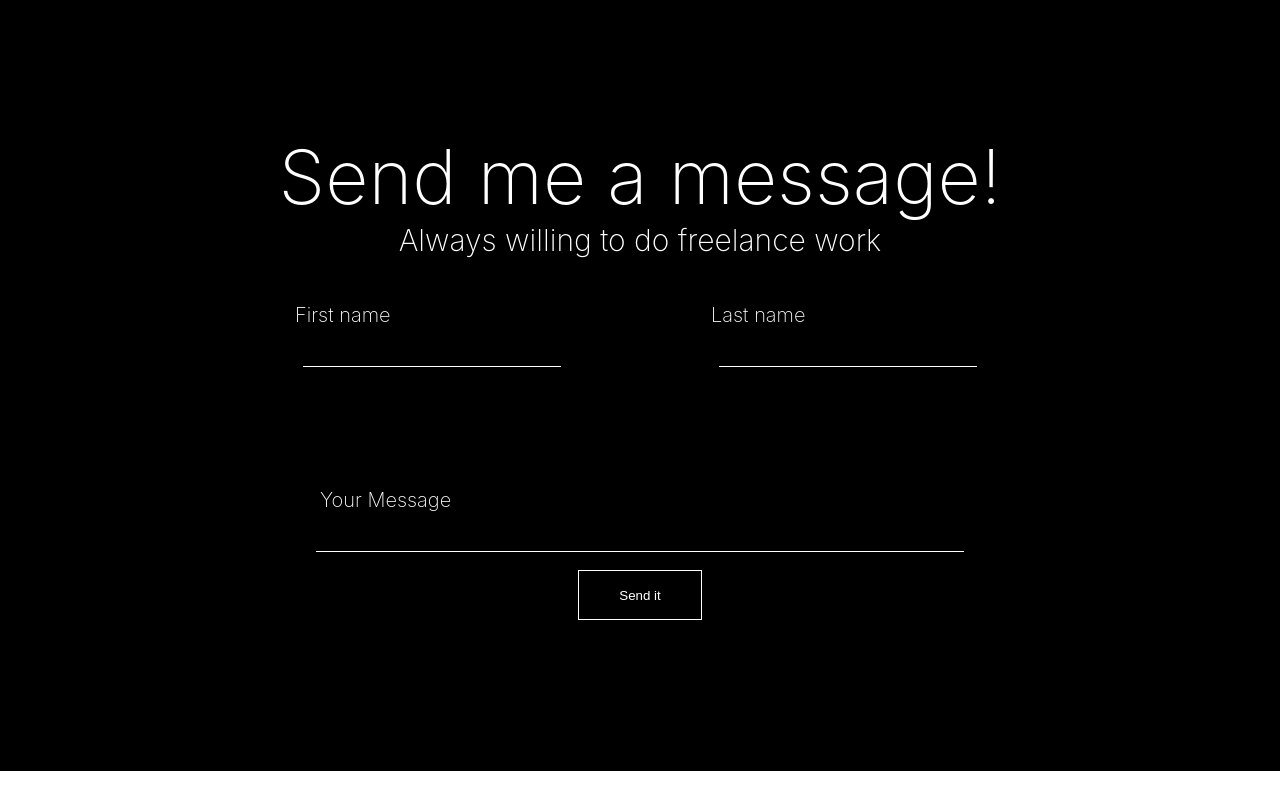
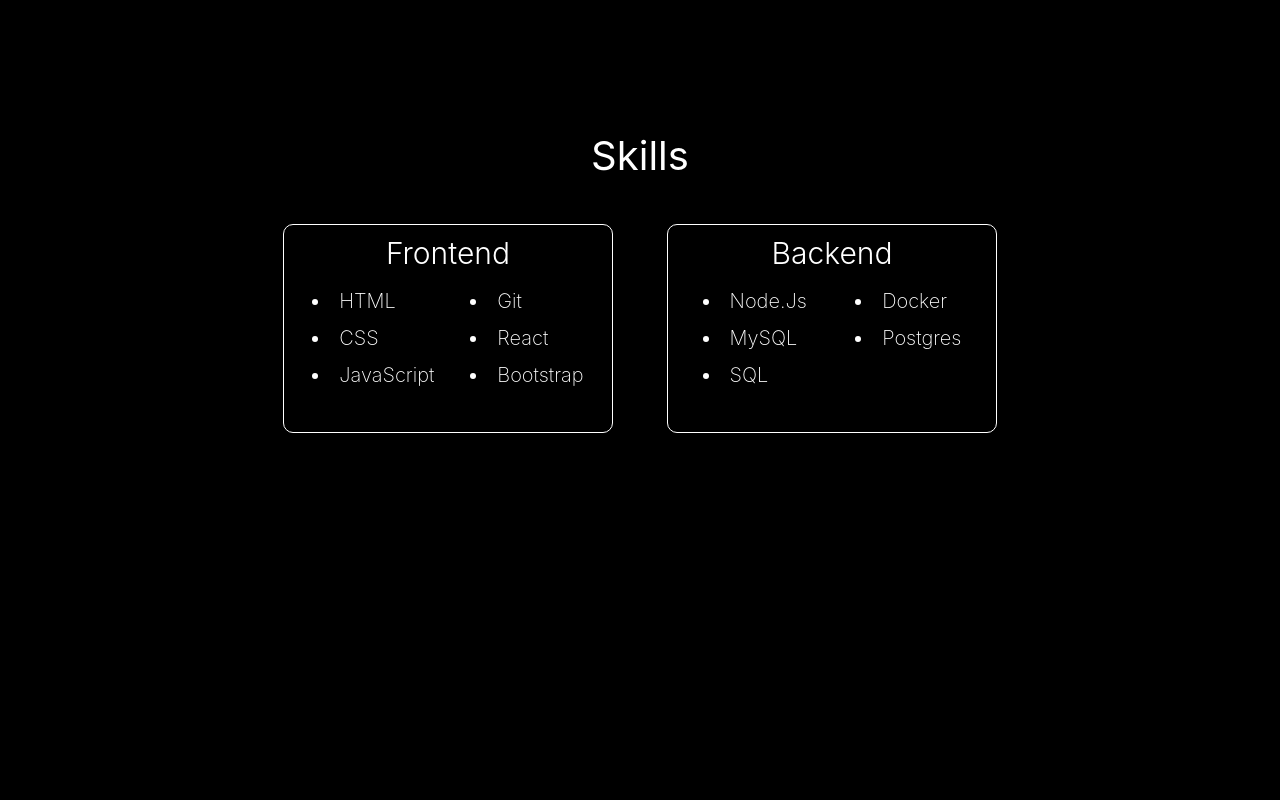
Before and after one commit to kaleckh/kaleckh.github.io, a React (Create React App) app: page / in a window 1280 px wide. Shown: the part 2700-3500 px from the top of the page. Before the commit the page ends 3471 px from the top, so only its background shows below. Built offline with nearby package versions, Linux system fonts and the light colour scheme.

Commit message:
added skills

```diff
--- a/src/App.css
+++ b/src/App.css
@@ -144,30 +144,6 @@
     filter: blur(5px);
 }
 
-.card:nth-child(1) {
-    transition-delay: 600ms;
-}
-
-.card:nth-child(2) {
-    transition-delay: 400ms;
-}
-
-.card:nth-child(3) {
-    transition-delay: 200ms;
-}
-
-.card:nth-child(4) {
-    transition-delay: 600ms;
-}
-
-.card:nth-child(5) {
-    transition-delay: 400ms;
-}
-
-.card:nth-child(6) {
-    transition-delay: 200ms;
-}
-
 .twitter {
     height: 50px;
     width: 50px;
@@ -211,9 +187,10 @@
 
 .sectionThree {
     display: flex;
-    height: 80vh;
+    height: 100vh;
     width: 100%;
     align-items: center;
+    justify-content: center;
     flex-direction: column;
     background-color: black;
 }
@@ -392,6 +369,89 @@
     height: 80vh;
 }
 
+.sectionFive {
+    height: 70vh;
+    background-color: black;
+    color: white;
+    display: flex;
+    align-items: center;
+    flex-direction: column;
+}
+
+.frontContainer {
+    border: solid white 1px;
+    width: 40%;
+    height: 40%;
+    display: flex;
+    align-items: center;
+    flex-direction: column;
+    padding: 10px;
+    border-radius: 10px;
+}
+
+li {
+    font-weight: 200;
+    font-size: 20px;
+}
+
+.leftList {
+    display: flex;
+    flex-direction: column;
+    justify-content: space-around;
+    height: 100%;
+}
+
+.rightList {
+    display: flex;
+    flex-direction: column;
+    justify-content: space-around;
+    height: 100%;
+}
+
+.skills {
+    height: 20%;
+    font-size: 40px;
+    font-weight: 400;
+}
+
+.none {
+    opacity: 0;
+}
+
+.backContainer {
+    border: solid white 1px;
+    width: 40%;
+    height: 40%;
+    display: flex;
+    align-items: center;
+    flex-direction: column;
+    padding: 10px;
+}
+
+.listContainer {
+    display: flex;
+    width: 100%;
+    justify-content: space-around;
+    height: 60%;
+}
+
+.skillsNameContainer {
+    justify-content: space-around;
+    display: flex;
+    width: 60%;
+    height: 100%;
+}
+
+.frontend {
+    height: 25%;
+    font-weight: 300;
+    font-size: 30px;
+}
+
+.show {
+    opacity: 1;
+}
+
 @media (width < 1300px) {
     .photoLeft {
         display: flex;
@@ -516,6 +576,9 @@
         font-weight: 200;
         font-size: 35px;
     }
+    li {
+        font-size: 15px;
+    }
 }
 
 @media (width < 900px) {
@@ -549,6 +612,34 @@
         border-radius: 10px;
         object-fit: cover;
         opacity: 0;
+    }
+    .skillsNameContainer {
+        align-items: center;
+        display: flex;
+        flex-direction: column;
+        width: 60%;
+        height: 100%;
+    }
+    li {
+        font-size: 25px;
+    }
+    .frontContainer {
+        border: solid white 1px;
+        width: 80%;
+        height: 40%;
+        display: flex;
+        align-items: center;
+        flex-direction: column;
+        padding: 10px;
+        border-radius: 10px;
+    }
+    .sectionFive {
+        height: 80vh;
+        background-color: black;
+        color: white;
+        display: flex;
+        align-items: center;
+        flex-direction: column;
     }
 }
 
@@ -685,4 +776,7 @@
         object-fit: cover;
         opacity: 0;
     }
+    li {
+        font-size: 20px;
+    }
 }
--- a/src/App.js
+++ b/src/App.js
@@ -10,16 +10,26 @@
 import photo4 from "./photos/photo4.JPG";
 import photo5 from "./photos/photo5.JPG";
 import photo6 from "./photos/photo6.JPG";
-
+import { useInView } from "react-intersection-observer";
 import firstProject from "./photos/firstProject.png";
 import React, { useRef } from "react";
 import emailjs from "@emailjs/browser";
 import { Github } from "./media/Github";
-import { useState } from "react";
+import { useState, useEffect } from "react";
 
 function App() {
   const form = useRef();
-  const[sent, setSent] = useState(false)
+  const [sent, setSent] = useState(false);
+  const { ref, inView } = useInView({
+    /* Optional options */
+    threshold: 0.7,
+  });
+  const [cssClass, setCssClass] = useState("");
+  useEffect(() => {
+    if (inView) {
+      setCssClass("show");
+    }
+  }, [inView]);
   const sendEmail = (e) => {
     e.preventDefault();
 
@@ -121,6 +131,41 @@
           <img className="projects card smallCard" src={firstProject} alt="" />
         </div>
       </div>
+      <div className="sectionFive">
+        <div className="skills">Skills</div>
+        <div className="skillsNameContainer">
+          <div className="frontContainer">
+            <div className="frontend">Frontend</div>
+            <div className="listContainer">
+              <div className="leftList">
+                <li>HTML</li>
+                <li>CSS</li>
+                <li>JavaScript</li>
+              </div>
+              <div className="rightList">
+                <li>Git</li>
+                <li>React</li>
+                <li>Bootstrap</li>
+              </div>
+            </div>
+          </div>
+          <div className="frontContainer">
+            <div className="frontend">Backend</div>
+            <div className="listContainer">
+              <div className="leftList">
+                <li>Node.Js</li>
+                <li>MySQL</li>
+                <li>SQL</li>
+              </div>
+              <div className="rightList">
+                <li>Docker</li>
+                <li>Postgres</li>
+                <li className="none"></li>
+              </div>
+            </div>
+          </div>
+        </div>
+      </div>
 
       <form
         ref={form}
@@ -152,11 +197,25 @@
           </div>
           <input name="message" className="bigInput" type="text" />
         </div>
-        <button onClick={() => {setSent(true)}} type="submit" className="conactP">
+        <button
+          onClick={() => {
+            setSent(true);
+          }}
+          type="submit"
+          className="conactP"
+        >
           Send it
         </button>
         {sent && <div className="contactP">Message Sent!</div>}
       </form>
+      <div className="footer">
+          <div>Kaleck</div>
+          <div>
+            <div>Photos</div>
+            <div>Skills</div>
+            <div>Projects</div>
+          </div>
+      </div>
     </div>
   );
 }
```
